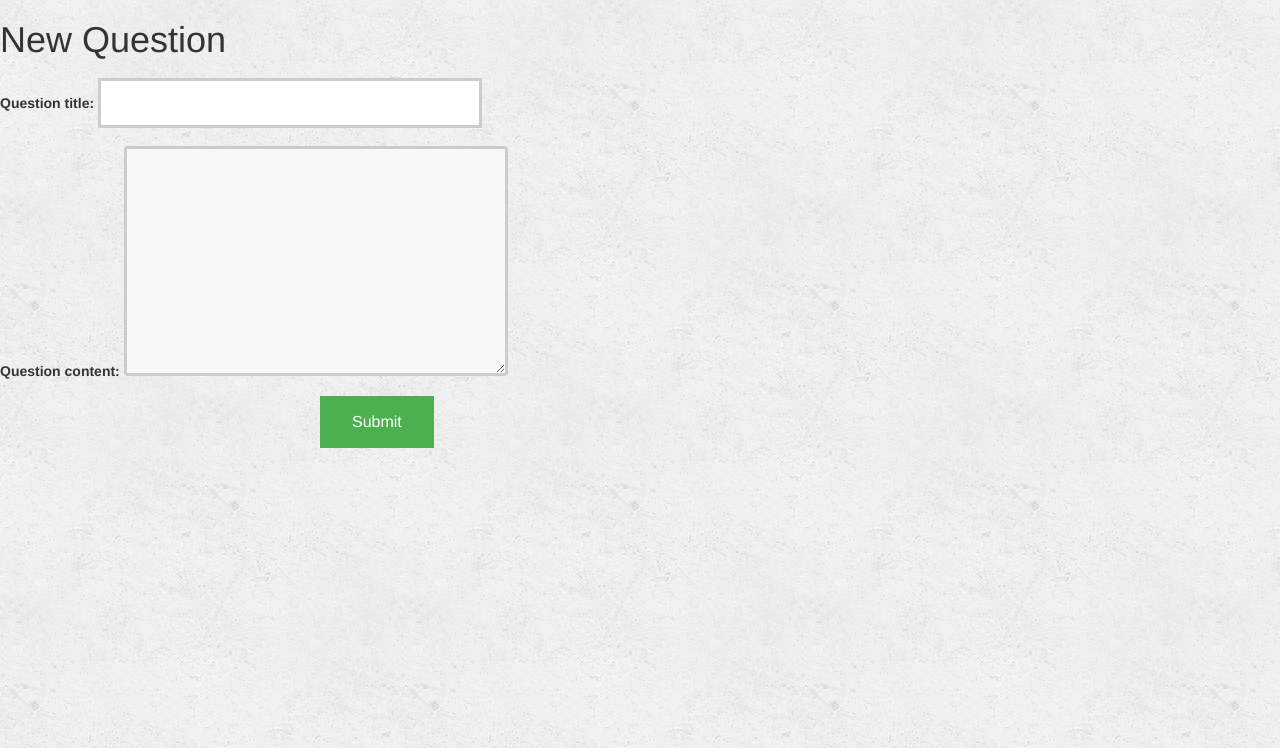
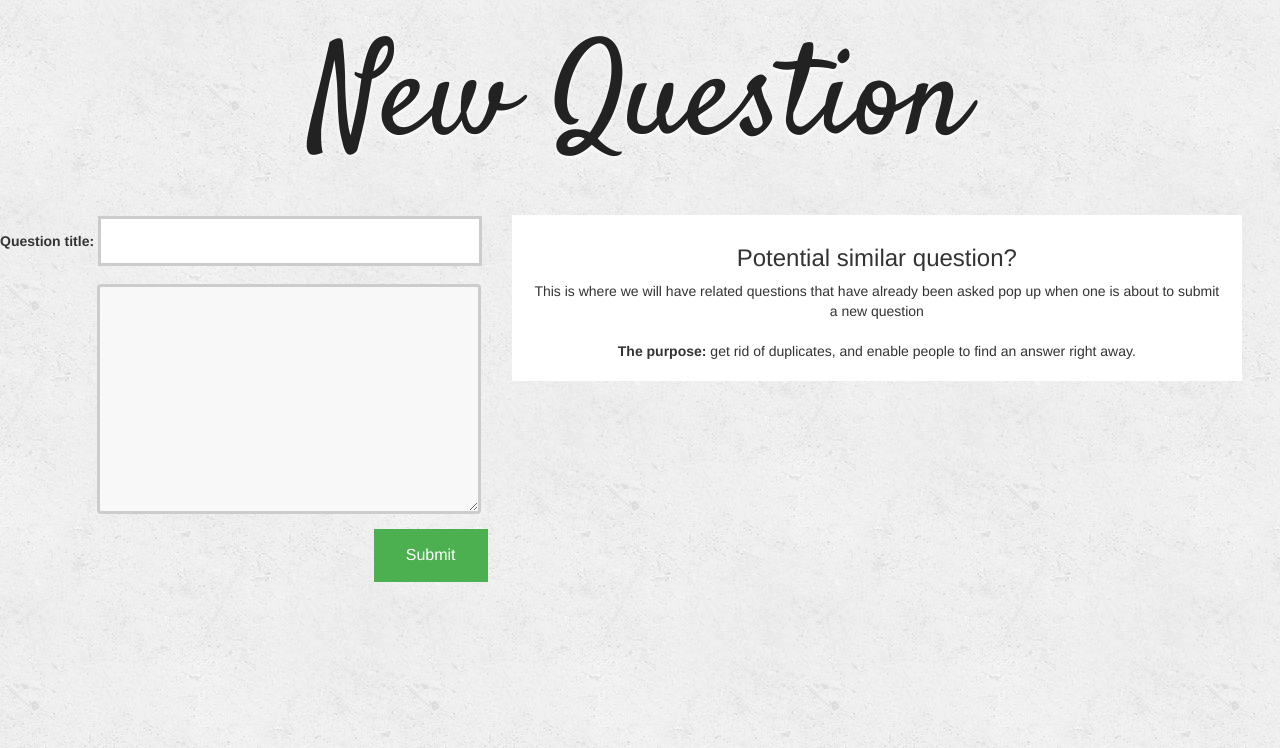
Before and after one commit to sp3kk/PU-Gruppe-15, a Django app: page /TDT4110_q/ in a window 1280 px wide. Shown: the part 52-800 px from the top of the page. Run offline with Django 3.2, Linux system fonts and the light colour scheme; some libraries are stand-ins or nearby versions.

Commit message:
CSS oppdatering

```diff
--- a/Pekka 2.0/music/forms.py
+++ b/Pekka 2.0/music/forms.py
@@ -8,7 +8,7 @@ from .models import *
 
 class QuestionForm(forms.ModelForm):
 
-    question_content = forms.CharField(widget=forms.Textarea(attrs={'cols':30, 'rows': 10}))
+    question_content = forms.CharField(widget=forms.Textarea(attrs={'cols':30, 'rows': 10}), label='')
 
     class Meta:
         model = Question
--- a/Pekka 2.0/music/static/music/style.css
+++ b/Pekka 2.0/music/static/music/style.css
@@ -27,12 +27,34 @@ ul.errorlist > li {
     color: #FDB230;
 }
 
+h1 { color: #222; font-family: 'Satisfy', cursive; font-size: 130px;
+    font-weight: normal; line-height: 48px; margin-top:80px; text-align: center;
+    text-shadow: 0px 2px 4px #fff; margin-bottom:80px; }
+
+label #id_question_title{
+
+}
+
+#duplicate{
+    background-color: white;
+    padding-top: 10px;
+    padding-bottom: 10px;
+
+    padding-left: 20px;
+    padding-right: 20px;
+
+    margin-left: 40%;
+    margin-top: -367px;
+    margin-right: 3%;
+
+}
+
 button{
     background-color: #4CAF50; /* Green */
     border: none;
     color: white;
     padding: 15px 32px;
-    margin-left: 25%;
+    margin-left: 29.2%;
     text-align: center;
     text-decoration: none;
     display: inline-block;
@@ -88,6 +110,7 @@ textarea {
     width: 30%;
     height: 35%;
     padding: 12px 20px;
+    margin-left: 97px;
     box-sizing: border-box;
     border: 3px solid #ccc;
     border-radius: 4px;
--- a/Pekka 2.0/music/templates/Fagsider/TDT4110_q.html
+++ b/Pekka 2.0/music/templates/Fagsider/TDT4110_q.html
@@ -17,6 +17,15 @@
     {{ form.as_p }}
     <button type="submit">Submit</button>
 </form>
+
+<div align = 'center' id="duplicate">
+    <h3>Potential similar question?</h3>
+    <p>This is where we will have related questions that have already
+                        been asked pop up when one is about to submit a new question
+    <br>
+    <br>
+    <b>The purpose:</b> get rid of duplicates, and enable people to find an answer right away.</p>
+</div>
 {% endblock %}
 
 
--- a/Pekka 2.0/music/templates/Fagsider/questions.html
+++ b/Pekka 2.0/music/templates/Fagsider/questions.html
@@ -1,11 +1,11 @@
 {% extends 'music/base.html' %}
-{% block title %} New Question{% endblock %}
+{% block title %}New Question{% endblock %}
 {% block songs_active %}active{% endblock %}
 
 
 {% block body %}
 <div align = 'center'>
-    <h1>  New Question</h1>
+    <h1> New Question</h1>
 
         <form role="form" action="" method="post">
             {% csrf_token %}
@@ -13,4 +13,5 @@
             <input type="submit" value = 'submit'>Submit</input>
         </form>
 </div>
+
 {% endblock %}
--- a/Pekka 2.0/music/templates/music/create_album.html
+++ b/Pekka 2.0/music/templates/music/create_album.html
@@ -1,5 +1,5 @@
 {% extends 'music/base.html' %}
-{% block title %}Add a New Album{% endblock %}
+{% block title %}About Pekka 2.0{% endblock %}
 {% block albums_active %}active{% endblock %}
 
 {% block body %}
```
Also changed, not shown: Pekka 2.0/music/templates/Fagsider/Like_svar.html (added, +31 -0 lines), Pekka 2.0/music/templates/Fagsider/TDT4140_q.html (+10 -0 lines), Pekka 2.0/music/templates/Fagsider/TDT4145_q.html (+10 -0 lines), Pekka 2.0/music/templates/Fagsider/TDT4180_q.html (+10 -0 lines), Pekka 2.0/music/templates/Fagsider/TTM4100_q.html (+11 -0 lines), Pekka 2.0/db.sqlite3.
